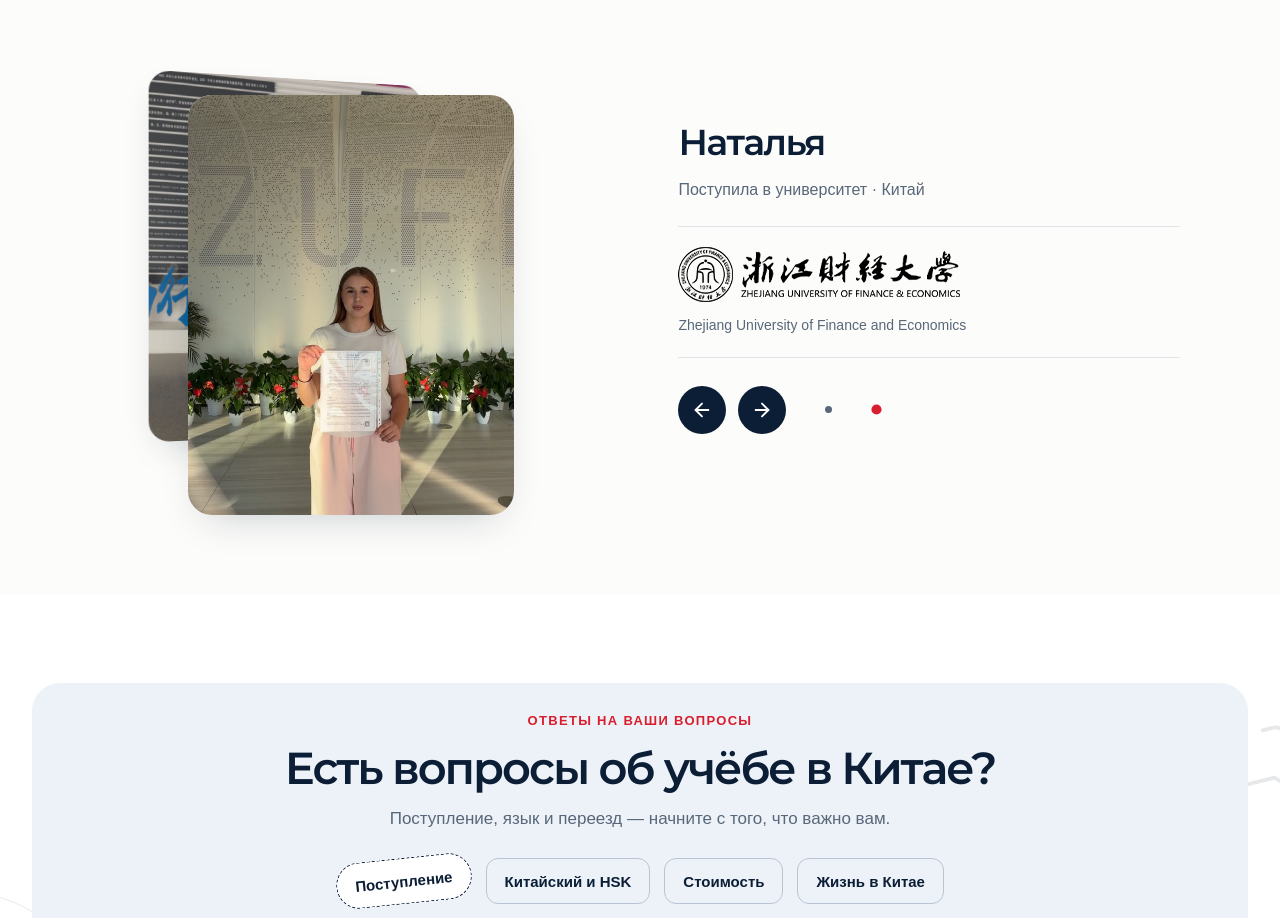
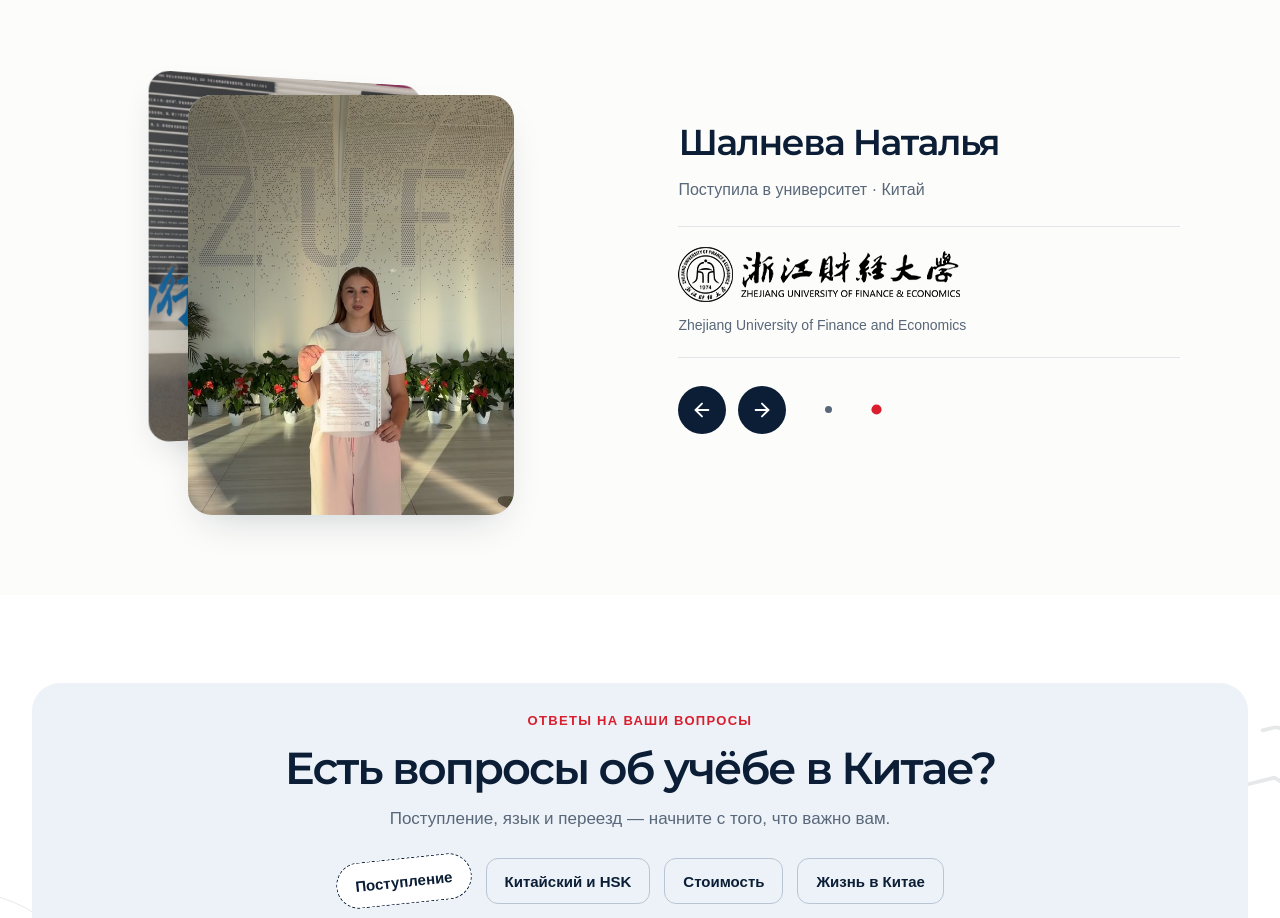
Before and after one commit to tnaumovv/EduBright.cn, a React (Vite) app: page / in a window 1280 px wide. Shown: the part 3580-4498 px from the top of the page. Built offline with nearby package versions, Linux system fonts and the light colour scheme; a web font is replaced by a local one.

Commit message:
Use Natalia Shalneva full name in student story

```diff
--- a/src/components/sections/StudentStory.jsx
+++ b/src/components/sections/StudentStory.jsx
@@ -16,10 +16,10 @@ const students = [
     universityLogoHeight: 77,
   },
   {
-    name: 'Наталья',
+    name: 'Шалнева Наталья',
     designation: 'Поступила в университет · Китай',
     src: '/assets/natalia-zufe.jpg',
-    imageAlt: 'Наталья с письмом о зачислении в Zhejiang University of Finance and Economics',
+    imageAlt: 'Шалнева Наталья с письмом о зачислении в Zhejiang University of Finance and Economics',
     imageWidth: 608,
     imageHeight: 1080,
     university: 'Zhejiang University of Finance and Economics',
```
